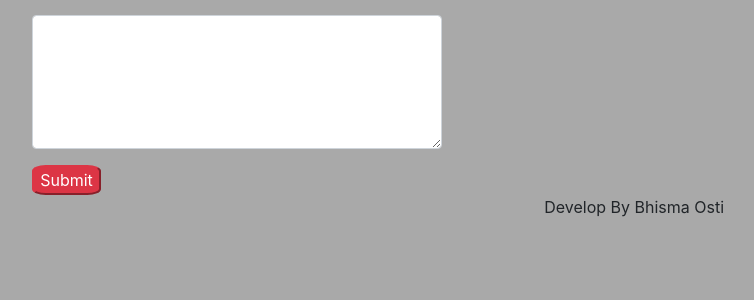
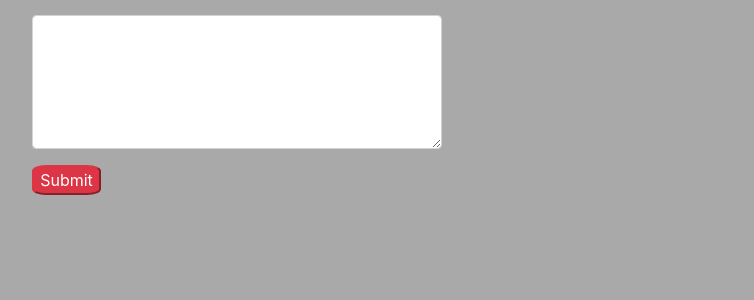
Before and after one commit to ostibhisma/sentiment-analysis-app-Flask-, a Flask app: page / in a window 1280 px wide. Shown: the part 263-563 px from the top of the page, without its empty margins (403-1157 px from the left). Run offline with Flask 2, Linux system fonts and the light colour scheme; parts of the project's set-up code (start-up, migrations or seed data) failed here and were passed over; some libraries are stand-ins or nearby versions.

Commit message:
udate home.html

```diff
--- a/templates/home.html
+++ b/templates/home.html
@@ -15,5 +15,4 @@
          </button>
 
       </form>
-      <p style="margin-left:80%">Develop By Bhisma Osti</p>
 {% endblock  %}
```
